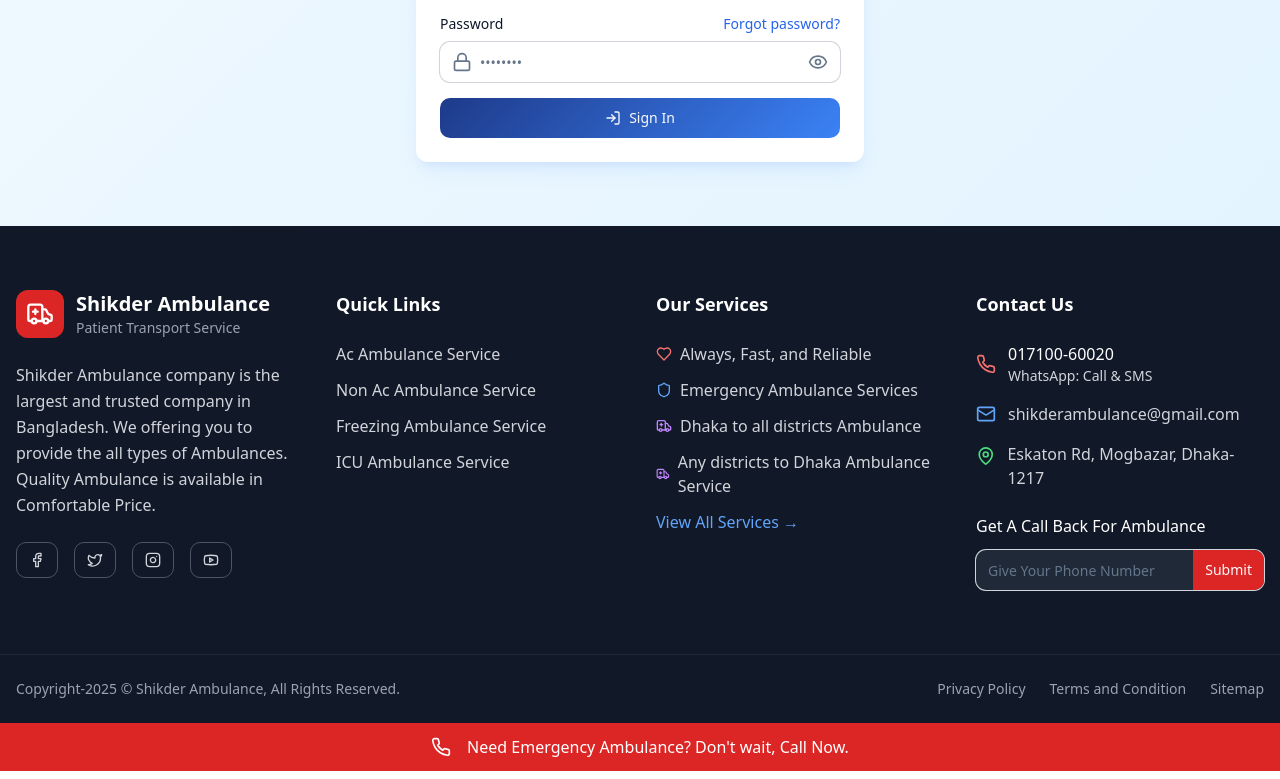
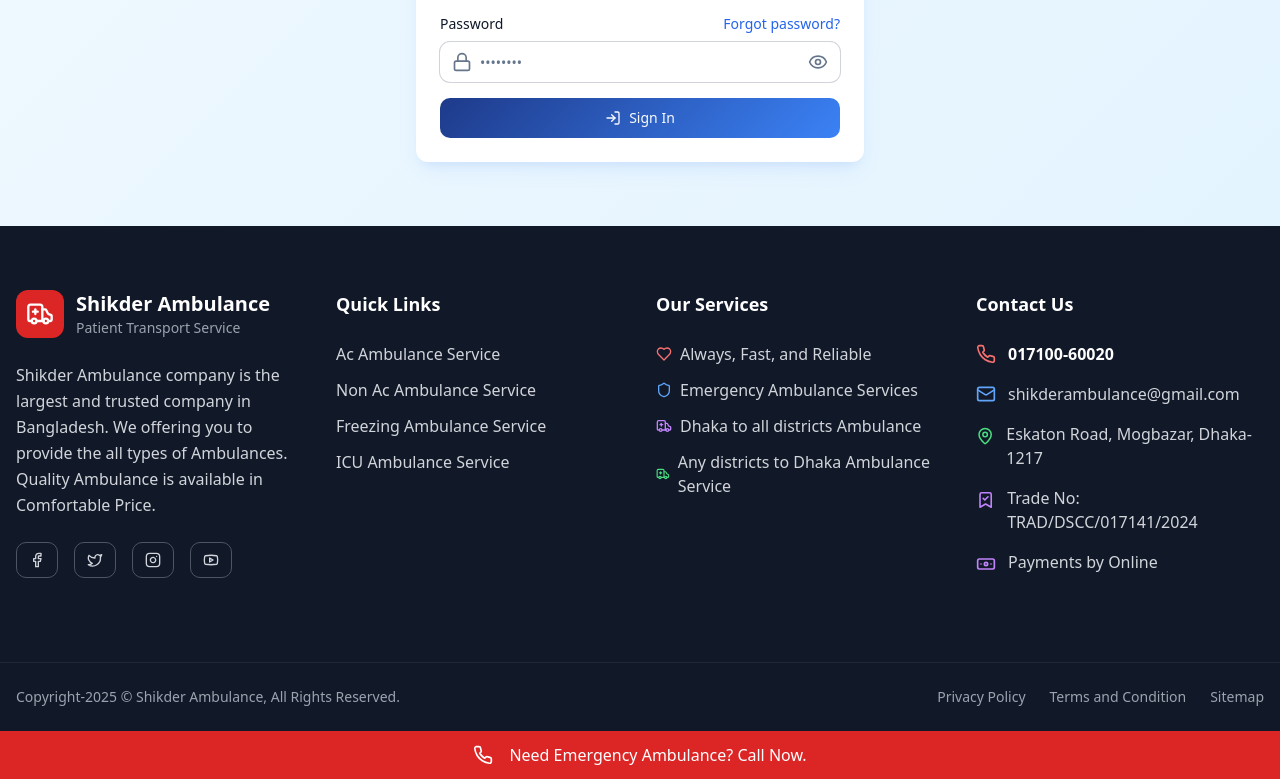
Before and after one commit to mohinranait/shikder-ambulance, a Next.js app: page /login in a window 1280 px wide. Shown: the part 367-1146 px from the top of the page. Built offline with nearby package versions, Linux system fonts and the light colour scheme; no server answers.

Commit message:
Update footer tread account

```diff
--- a/src/app/(root)/contact-us/page.tsx
+++ b/src/app/(root)/contact-us/page.tsx
@@ -118,7 +118,7 @@ export default function ContactPage() {
         </div>
       </section>
 
-      {/* Emergency Banner */}
+      {/* Emergency Banner *
       <section className="bg-red-600 text-white py-4">
         <div className="container mx-auto px-4 sm:px-6 lg:px-8">
           <div className="flex items-center justify-center space-x-4 text-center">
@@ -130,6 +130,7 @@ export default function ContactPage() {
           </div>
         </div>
       </section>
+      */}
 
       {/* Contact Information */}
       <section className="py-20 bg-white">
--- a/src/components/shared/BottomSection.tsx
+++ b/src/components/shared/BottomSection.tsx
@@ -6,11 +6,11 @@ import WhatsAppIcon from '../svg/WhatsAppIcon'
 const BottomSection = () => {
     return (
         <div className=' fixed bottom-0 left-0 right-0 grid lg:hidden grid-cols-2'>
-            <Link href={'https://wa.me/+8801710060020'} className='w-full py-2.5 flex items-center justify-center bg-[#075E54] text-white gap-2'>
+            <Link href={'https://wa.me/+8801710060020'} className='w-full py-3 flex items-center justify-center bg-[#075E54] text-white gap-2'>
                 <WhatsAppIcon size={24} />
                 WhatsApp
             </Link>
-            <Link href={'tel:01710060020'} className='w-full py-2.5 flex items-center justify-center gap-2 bg-[#0a993e] text-white'>
+            <Link href={'tel:01710060020'} className='w-full py-3 flex items-center justify-center gap-2 bg-[#0a993e] text-white font-bold'>
                 <Phone />
                 Call Now
             </Link>
--- a/src/components/shared/footer.tsx
+++ b/src/components/shared/footer.tsx
@@ -14,6 +14,9 @@ import {
   Heart,
   Shield,
   Award,
+  BookmarkCheck,
+  ShieldCheck,
+  Banknote,
 } from "lucide-react";
 import Link from "next/link";
 const quickLinks = [
@@ -125,17 +128,10 @@ const FooterComponent = () => {
                 Dhaka to all districts Ambulance
               </li>
               <li className="flex items-center text-gray-300">
-                <Ambulance className="h-4 w-4 mr-2 text-purple-400" />
+                <Ambulance className="h-4 w-4 mr-2 text-green-400" />
                 Any districts to Dhaka Ambulance Service
               </li>
-              <li>
-                <Link
-                  href="/services"
-                  className="text-blue-400 hover:text-blue-300 transition-colors"
-                >
-                  View All Services →
-                </Link>
-              </li>
+
             </ul>
           </div>
 
@@ -143,13 +139,14 @@ const FooterComponent = () => {
           <div>
             <h4 className="text-lg font-semibold mb-6">Contact Us</h4>
             <div className="space-y-4 mb-6">
+              <Link href={'tel:01710060020'}>
                 <div className="flex items-center text-gray-300">
                   <Phone className="h-5 w-5 mr-3 text-red-400" />
                   <div>
-                  <p className="font-medium text-white -400">017100-60020</p>
-                  <p className="text-sm">WhatsApp: Call & SMS</p>
+                    <p className="font-bold text-white -400">017100-60020</p>
                   </div>
                 </div>
+              </Link>
 
               <div className="flex items-center text-gray-300">
                 <Mail className="h-5 w-5 mr-3 text-blue-400" />
@@ -158,35 +155,31 @@ const FooterComponent = () => {
               <div className="flex items-start text-gray-300">
                 <MapPin className="h-5 w-5 mr-3 mt-1 text-green-400" />
                 <div>
-                  <p>Eskaton Rd, Mogbazar, Dhaka-1217</p>
-                </div>
+                  <p>Eskaton Road, Mogbazar, Dhaka-1217</p>
                 </div>
               </div>
 
-            {/* Newsletter */}
+              <div className="flex items-start text-gray-300">
+                <BookmarkCheck className="h-5 w-5 mr-3 mt-1 text-purple-400" />
                 <div>
-              <h6 className="font-medium mb-3">
-                Get A Call Back For Ambulance
-              </h6>
-              <div className="relative">
-                <Input
-                  type="number"
-                  placeholder="Give Your Phone Number"
-                  className="bg-gray-800 border-gray-700 text-white placeholder-gray-400"
-                />
-                <Button
-                  size="sm"
-                  className="bg-red-600 absolute top-2/4 right-0 -translate-y-2/4 py-5 rounded-l-none hover:bg-red-700"
-                >
-                  Submit
-                </Button>
+                  <p>Trade No: TRAD/DSCC/017141/2024</p>
                 </div>
-              {/*
-              <p className="text-xs text-gray-400 mt-2">
-                Get tips and emergency updates
-              </p>
-                  */}
               </div>
+              <div className="flex items-start text-gray-300">
+                <Banknote className="h-5 w-5 mr-3 mt-1 text-purple-400" />
+                <Link href="/services">
+                  <p>Payments by Online</p>
+                </Link>
+              </div>
+              {/* <div className="flex items-start text-gray-300">
+                <ShieldCheck className="h-5 w-5 mr-3 mt-1 text-yellow-400" />
+                <div>
+                  <p>TIN No: 869466950498 </p>
+                </div>
+              </div> */}
+            </div>
+
+
           </div>
         </div>
       </div>
@@ -226,12 +219,12 @@ const FooterComponent = () => {
       </div>
 
       {/* Emergency Banner */}
-      <div className="bg-red-600 py-3">
+      <div className="bg-red-600 lg:py-3 lg:pb-3  pb-14 pt-3">
         <div className="container mx-auto px-4">
           <div className="flex items-center justify-center space-x-4 text-center">
             <Phone className="h-5 w-5" />
-            <p className="font-medium">
-              Need Emergency Ambulance? Don't wait, Call Now.
+            <p className="font-normal">
+              Need Emergency Ambulance? Call Now.
             </p>
           </div>
         </div>
--- a/src/components/shared/header.tsx
+++ b/src/components/shared/header.tsx
@@ -28,7 +28,6 @@ export function Header() {
     { name: "Contact", href: "/contact-us" },
   ];
 
-  console.log({ pathName });
 
 
   return (
```
Lines whose indentation alone changed are shown as unchanged.
